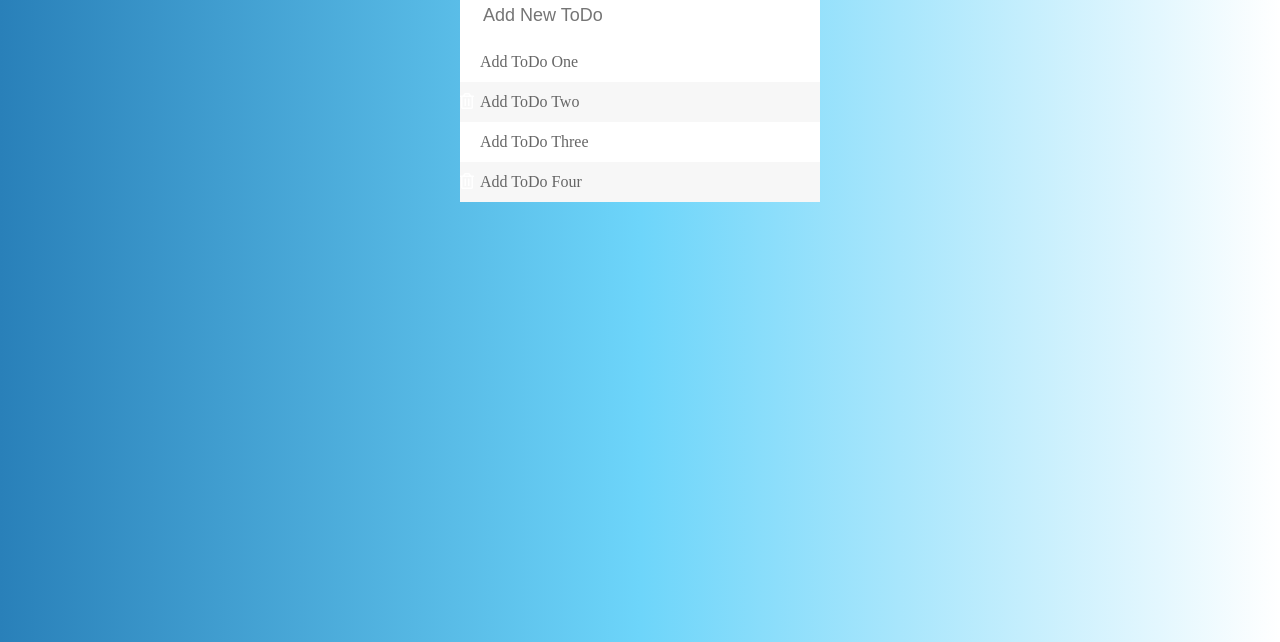
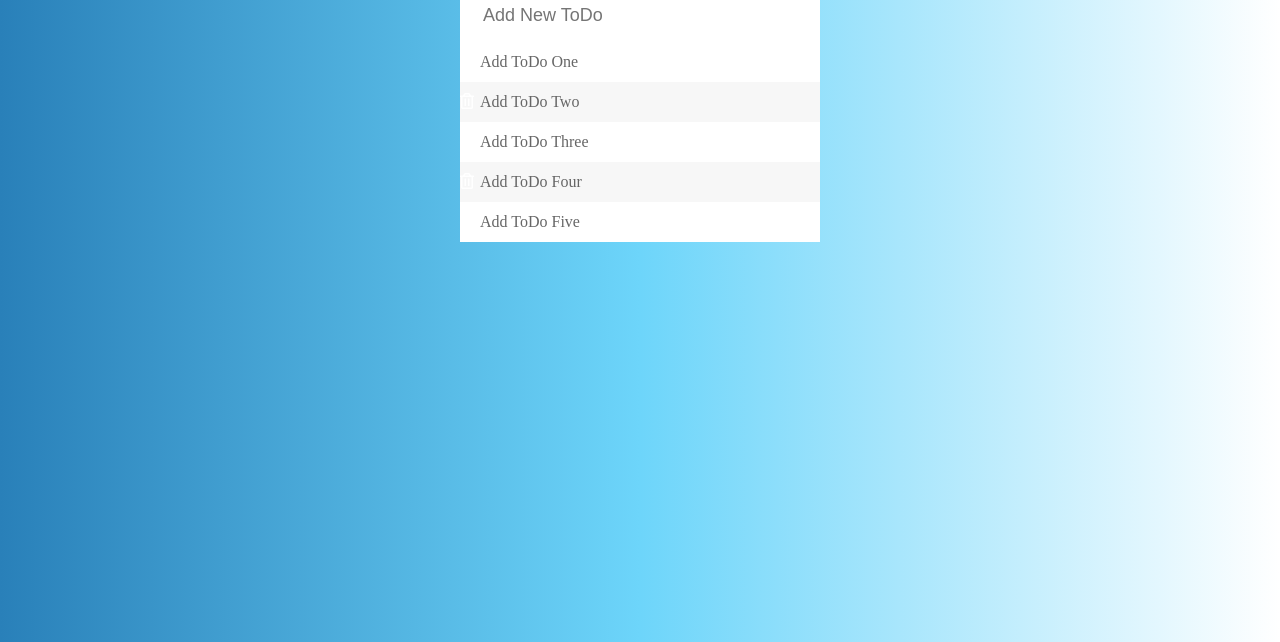
Before and after one commit to rishipurwar1/todolist, a plain HTML site: page index.html in a window 1280 px wide. Shown: the part 158-800 px from the top of the page. Drawn offline with Linux system fonts and the light colour scheme.

Commit message:
Update index.html
add fifth line in todolist

```diff
--- a/index.html
+++ b/index.html
@@ -19,6 +19,7 @@
             <li><span><i class="far fa-trash-alt"></i></span>Add ToDo Two</li>
             <li><span><i class="far fa-trash-alt"></i></span>Add ToDo Three</li>
             <li><span><i class="far fa-trash-alt"></i></span>Add ToDo Four</li>
+            <li><span><i class="far fa-trash-alt"></i></span>Add ToDo Five</li>
         </ul>
 
     </div>
```
